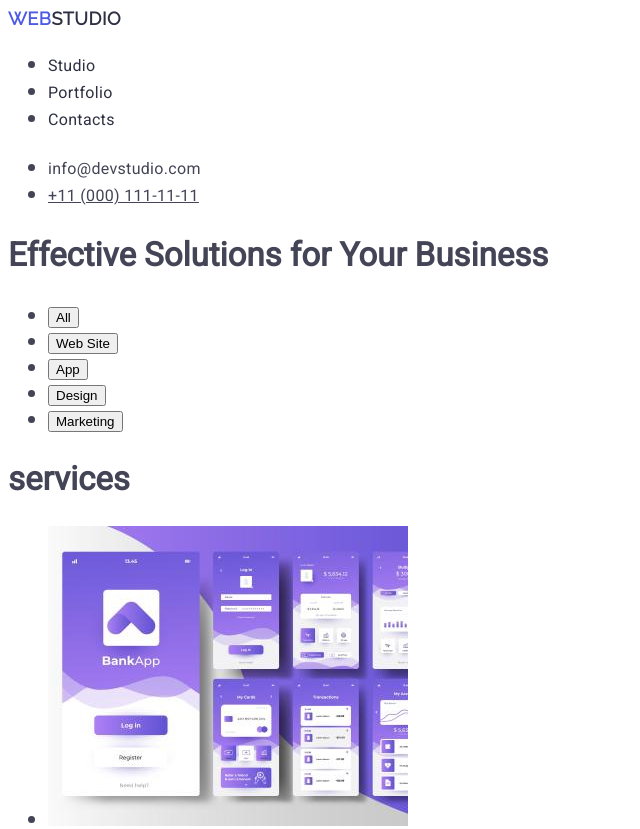
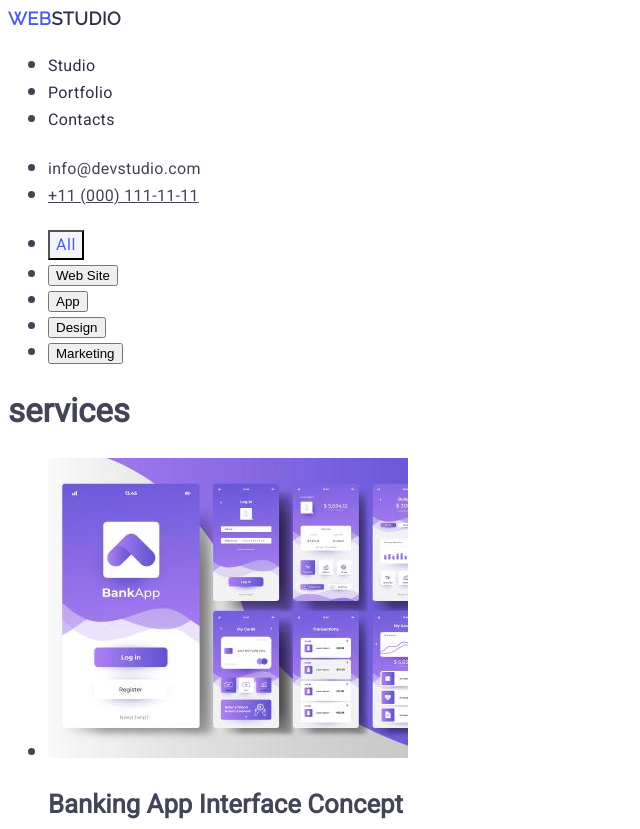
Before and after one commit to Ukro/goit-markup-hw-02, a plain HTML site: page portfolio.html in a window 1280 px wide. Shown: the top 829 px of the page, without its empty margins (0-640 px from the left). Drawn offline with Linux system fonts and the light colour scheme.

Commit message:
port-main

```diff
--- a/css/styles.css
+++ b/css/styles.css
@@ -341,3 +341,22 @@ top: 2280px;*/
     font-style: normal;
 
 }
+
+.button-all
+{
+    font-family: 'Roboto', sans-serif;
+font-weight: 500;
+font-size: 16px;
+line-height: 1.5;
+letter-spacing: 0.04em;
+color:  #4d5ae5;
+background-color:#F4F4FD;
+
+cursor: pointer;
+}
+
+.button-all:hover .button-all:focus
+{
+    color: #FFFFFF;
+    background-color: #404BBF;
+}
--- a/portfolio.html
+++ b/portfolio.html
@@ -49,12 +49,12 @@
   </header>
   <main>
     <section>
-      <h1>Effective Solutions for Your Business</h1>
+      <h1 hidden>Effective Solutions for Your Business</h1>
       <!--         <a href="">Order Service</a> -->
 
-      <ul>
+      <ul class="list">
         <li>
-          <button type="button">All</button>
+          <button type="button" class="button-all">All</button>
         </li>
         <li>
           <button type="button">Web Site</button>
@@ -73,7 +73,7 @@
 
     </section>
 
-
+  </main>
   <!-- services -->
   <section>
     <h2>services</h2>
@@ -142,7 +142,7 @@
 
     </ul>
   </section>
-  </main>
+
   <footer>
     <a href="./index.html">WebStudio</a>
     <p>
```
Lines whose indentation alone changed are shown as unchanged.
